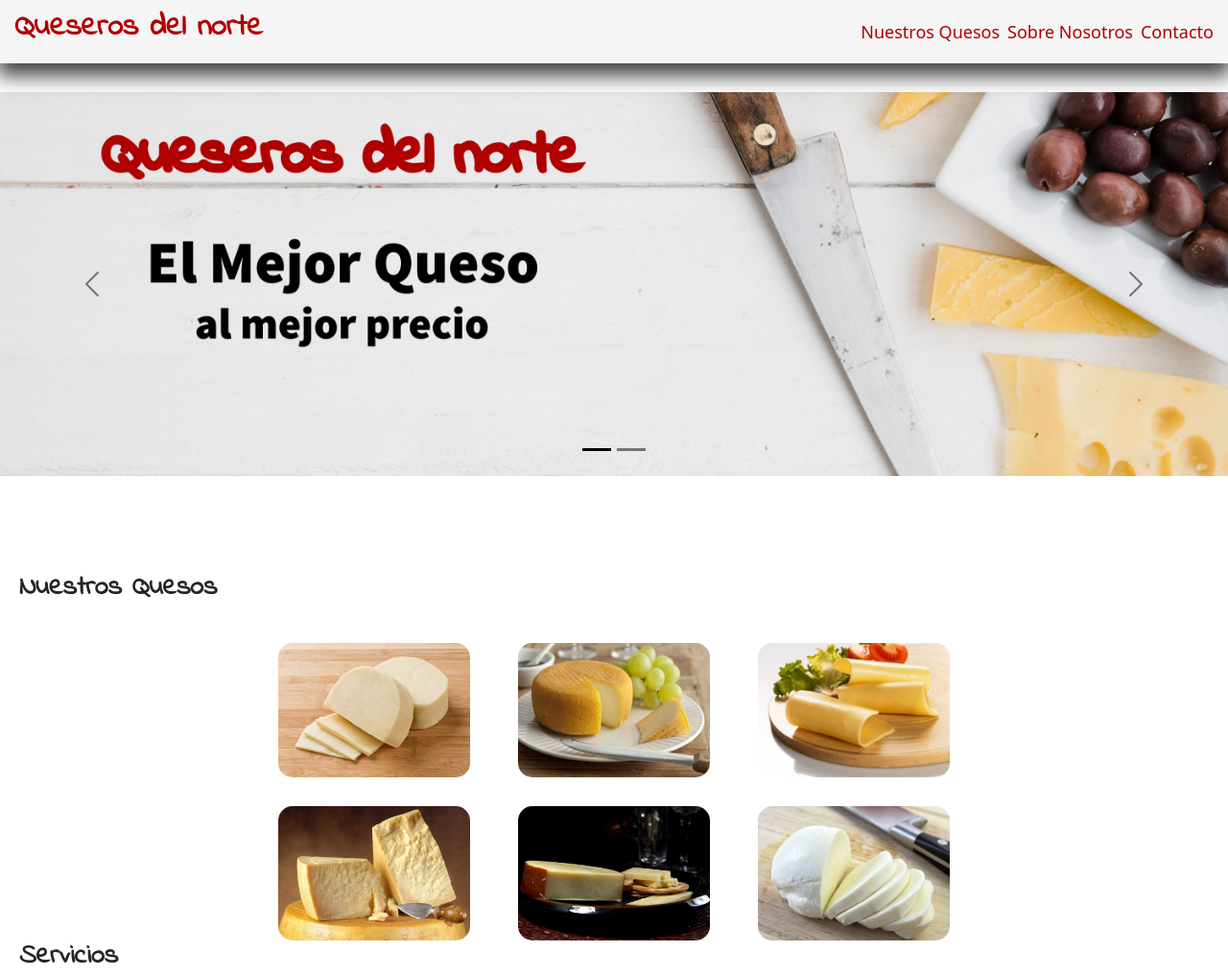
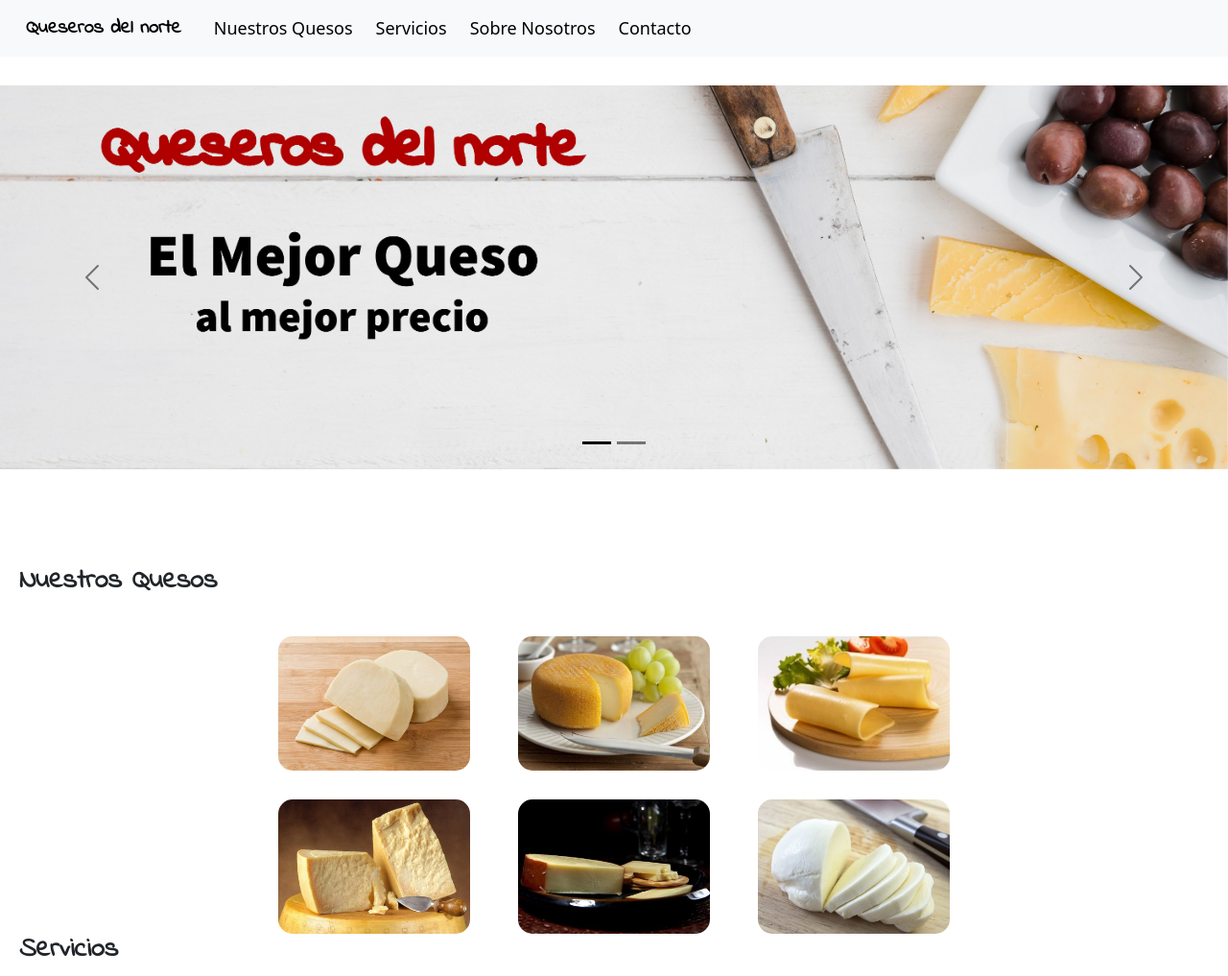
Before and after one commit to Franciscofuhr/queseros-del-norte, a plain HTML site: page index.html in a window 1280 px wide. Shown: the top 1017 px of the page at 96% size. Drawn offline with nearby package versions, Linux system fonts and the light colour scheme; a web font is replaced by a local one.

Commit message:
Update index.html

```diff
--- a/index.html
+++ b/index.html
@@ -12,18 +12,41 @@
 </head>
 
 <body>
-    <div id="header" class="header">
-        <div class="logoHeaderContainer">
-            <a href="#containerBody">
-                <h1 class="logoHeader">Queseros del norte</h1>
-            </a>
+
+
+
+    <nav class="headerContainer navbar navbar-expand-lg bg-body-tertiary" id="header">
+        <div class="container-fluid ">
+          <a class="navbar-brand logoHeader" href="#containerBody" >Queseros del norte</a>
+          <button class="navbar-toggler" type="button" data-bs-toggle="collapse" data-bs-target="#navbarSupportedContent" aria-controls="navbarSupportedContent" aria-expanded="false" aria-label="Toggle navigation">
+            <span class="navbar-toggler-icon"></span>
+          </button>
+          <div class="collapse navbar-collapse" id="navbarSupportedContent">
+            <ul class="navbar-nav mb-2 mb-lg-0 linksHeader">
+              <li class="nav-item">
+                <a class="nav-link linkHeader active" href="#nuestrosQuesos">Nuestros Quesos</a>
+              </li>
+              <li class="nav-item">
+                <a class="nav-link linkHeader active" href="#servicios">Servicios</a>
+              </li>
+              <li class="nav-item">
+                <a class="nav-link linkHeader active" href="#nosotros">Sobre Nosotros</a>
+              </li>
+              <li class="nav-item">
+                <a class="nav-link linkHeader active" href="#contacto">Contacto</a>
+              </li>
+            </ul>
+          </div>
         </div>
-        <div class="linksHeader">
-            <a href="#nuestrosQuesos">Nuestros Quesos</a>
-            <a href="#nosotros">Sobre Nosotros</a>
-            <a href="#contacto">Contacto</a>
-        </div>
-    </div>
+      </nav>
+
+
+
+
+
+
+
+
     <div id="containerBody" class="containerBody">
         <div id="carouselExampleIndicators" data-bs-theme="dark" style="width: 100%; max-height: 400px;"
             class="carousel slide">
```
